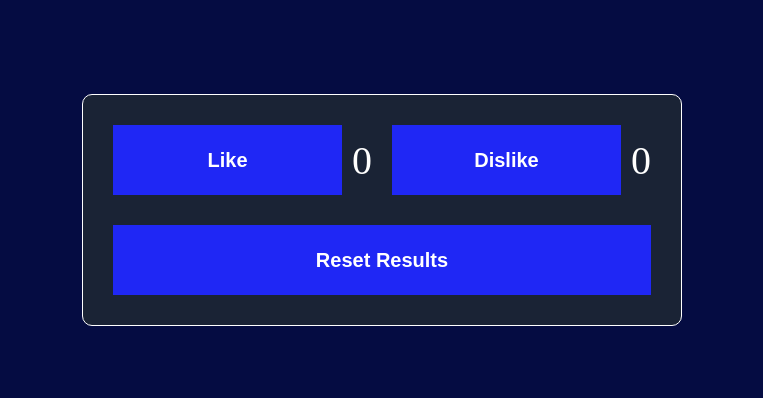
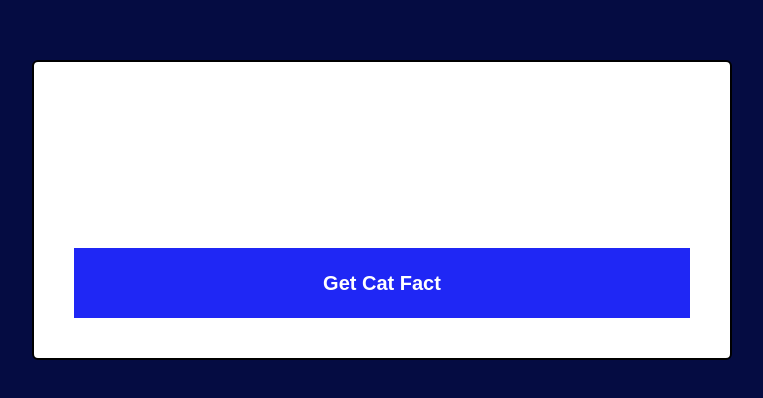
Before and after one commit to CureForCode/React_Redux_54elfs_somov, a React (Vite) app: page / in a window 1280 px wide. Shown: the part 190-588 px from the top of the page, without its empty margins (258-1021 px from the left). Built offline with nearby package versions, Linux system fonts and the light colour scheme.

Commit message:
Lesson 18: Redux. Cat fact.

```diff
--- a/src/App.tsx
+++ b/src/App.tsx
@@ -1,17 +1,20 @@
 // Lessons
 //import Lesson_16 from "lessons/Lesson_16/Lesson_16"
+import Lesson_18 from "lessons/Lesson_18/Lesson_18"
 
 //Homeworks
-import Homework_16 from "homeworks/Homework_16/Homework_16"
+//import Homework_16 from "homeworks/Homework_16/Homework_16"
+
 
 function App() {
   return (
     <>
       {/* Lessons */}
       {/* <Lesson_16 /> */}
+       <Lesson_18 />
 
       {/* Homeworks */}
-      <Homework_16 />
+      {/* <Homework_16 /> */}
     </>
   )
 }
--- /dev/null
+++ b/src/lessons/Lesson_18/Lesson_18.tsx
@@ -0,0 +1,66 @@
+import { useEffect } from "react"
+
+import { useAppDispatch, useAppSelector } from "store/hooks"
+import {
+  catFactSliceActions,
+  catFactSliceSelectors,
+} from "store/redux/catFact/catFactSlice"
+import { CatFact } from "store/redux/catFact/types"
+
+import Button from "components/Button/Button"
+
+import {
+  PageWrapper,
+  CatFactCard,
+  CatFactsContainer,
+  CatFactText,
+  CatFactWrapper,
+  ButtonControl,
+} from "./styles"
+
+function Lesson_18() {
+  const dispatch = useAppDispatch()
+  const { catFacts, isFetching, error } = useAppSelector(
+    catFactSliceSelectors.catFactData,
+  )
+
+  const getCatFact = () => {
+    dispatch(catFactSliceActions.getCatFact())
+  }
+
+  useEffect(() => {
+    if (error) {
+      alert(error)
+    }
+  }, [error])
+
+  const facts = catFacts.map((fact: CatFact) => {
+    return (
+      <CatFactWrapper key={fact.id}>
+        <CatFactText>{fact.fact}</CatFactText>
+        <ButtonControl>
+          <Button
+            onClick={() => dispatch(catFactSliceActions.deleteCatFact(fact.id))}
+            isRed
+            name="Delete"
+          />
+        </ButtonControl>
+      </CatFactWrapper>
+    )
+  })
+
+  return (
+    <PageWrapper>
+      <CatFactCard>
+        <CatFactsContainer>{facts}</CatFactsContainer>
+        <Button
+          disabled={isFetching}
+          name="Get Cat Fact"
+          onClick={getCatFact}
+        />
+      </CatFactCard>
+    </PageWrapper>
+  )
+}
+
+export default Lesson_18
--- /dev/null
+++ b/src/lessons/Lesson_18/styles.ts
@@ -0,0 +1,46 @@
+import styled from "@emotion/styled"
+
+export const PageWrapper = styled.div`
+  display: flex;
+  flex: 1;
+  flex-direction: column;
+  align-items: center;
+  justify-content: center;
+  padding: 100px;
+  background-color: rgba(5, 12, 66, 1);
+`
+
+export const CatFactCard = styled.div`
+  display: flex;
+  flex-direction: column;
+  gap: 40px;
+  width: 700px;
+  min-height: 300px;
+  max-height: 800px;
+  padding: 40px;
+  border: 2px solid black;
+  border-radius: 6px;
+  background-color: white;
+  overflow-y: auto;
+`
+
+export const CatFactsContainer = styled.div`
+  display: flex;
+  flex-direction: column;
+  flex: 1;
+  gap: 30px;
+`
+
+export const CatFactText = styled.p`
+  font-size: 24px;
+  font-weight: bold;
+`
+
+export const CatFactWrapper = styled.div`
+  display: flex;
+  gap: 10px;
+`
+
+export const ButtonControl = styled.div`
+  min-width: 100px;
+`
--- /dev/null
+++ b/src/store/redux/catFact/catFactSlice.ts
@@ -0,0 +1,76 @@
+import axios from "axios"
+import { v4 } from "uuid"
+import { createAppSlice } from "store/createAppSlice"
+
+import { CatFactSliceState, CatFact } from "./types"
+import { PayloadAction } from "@reduxjs/toolkit"
+
+const CAT_FACT_URL: string = "https://catfact.ninja/fact"
+
+const catFactsInitialState: CatFactSliceState = {
+  catFacts: [],
+  error: undefined,
+  isFetching: false,
+}
+
+export const catFactSlice = createAppSlice({
+  name: "CAT_FACT",
+  initialState: catFactsInitialState,
+  reducers: create => ({
+    // asyncThunk - это метод у обьекта create, который позволяет работать с асинхронностью в redux(создает функцию middleware - redux thunk)
+    // принимает в себя 2 аргумента:
+    // 1 аргумент - это функция callback, которая и выполняет асинхронные действия. Например: запрос на сервер
+    // 2 аргумент - это обьект, в котором содержаться 3 редьюсера: pending, fullfiled и rejected
+    getCatFact: create.asyncThunk(
+      async () => {
+        // В response у нас будет лежать либо ошибка, либо ожидаемые данные с сервера, что именно мы не знаем сразу
+        const response = await axios.get(CAT_FACT_URL)
+
+        return response
+      },
+      {
+        pending: (state: CatFactSliceState) => {
+          console.log("Pending")
+          state.error = undefined
+          state.isFetching = true
+        },
+        fulfilled: (state: CatFactSliceState, action) => {
+          // Пишем логику, когда пришел положительные ответ от сервера и мы кладем пришедшие данные в наш массив в виде обьекта
+          console.log("Fulfilled")
+          state.catFacts = [
+            ...state.catFacts,
+            { fact: action.payload.data.fact, id: v4() },
+          ]
+          state.isFetching = false
+        },
+        rejected: (state: CatFactSliceState, action) => {
+          // Пишем логику, когда нам пришла ошибка
+          console.log("Rejected")
+          state.isFetching = false
+
+          if (action.error.code === "ERR_BAD_REQUEST") {
+            state.error = "Too Many Requests"
+          } else {
+            state.error = "Some Network Error"
+          }
+        },
+      },
+    ),
+    deleteCatFact: create.reducer(
+      (state: CatFactSliceState, action: PayloadAction<string>) => {
+        state.catFacts = [...state.catFacts].filter(
+          (catFact: CatFact) => catFact.id !== action.payload,
+        )
+      },
+    ),
+  }),
+  selectors: {
+    // catFacts: (state: CatFactSliceState) => state.catFacts,
+    // error: (state: CatFactSliceState) => state.error,
+    catFactData: (state: CatFactSliceState) => state,
+  },
+})
+
+export const catFactSliceActions = catFactSlice.actions
+
+export const catFactSliceSelectors = catFactSlice.selectors
--- /dev/null
+++ b/src/store/redux/catFact/types.ts
@@ -0,0 +1,10 @@
+export interface CatFact {
+  id: string
+  fact: string
+}
+
+export interface CatFactSliceState {
+  catFacts: CatFact[]
+  error: string | undefined
+  isFetching: boolean
+}
--- a/src/store/store.ts
+++ b/src/store/store.ts
@@ -3,10 +3,11 @@ import { combineSlices, configureStore } from "@reduxjs/toolkit"
 
 import { counterSlice } from "store/redux/counter/counterSlice"
 import { feedbackSlice } from "./redux/feedback/feedbackSlice"
+import { catFactSlice } from "./redux/catFact/catFactSlice"
 
 // `combineSlices` automatically combines the reducers using
 // their `reducerPath`s, therefore we no longer need to call `combineReducers`.
-const rootReducer = combineSlices(counterSlice, feedbackSlice)
+const rootReducer = combineSlices(counterSlice, feedbackSlice, catFactSlice)
 // Infer the `RootState` type from the root reducer
 export type RootState = ReturnType<typeof rootReducer>
 
```
